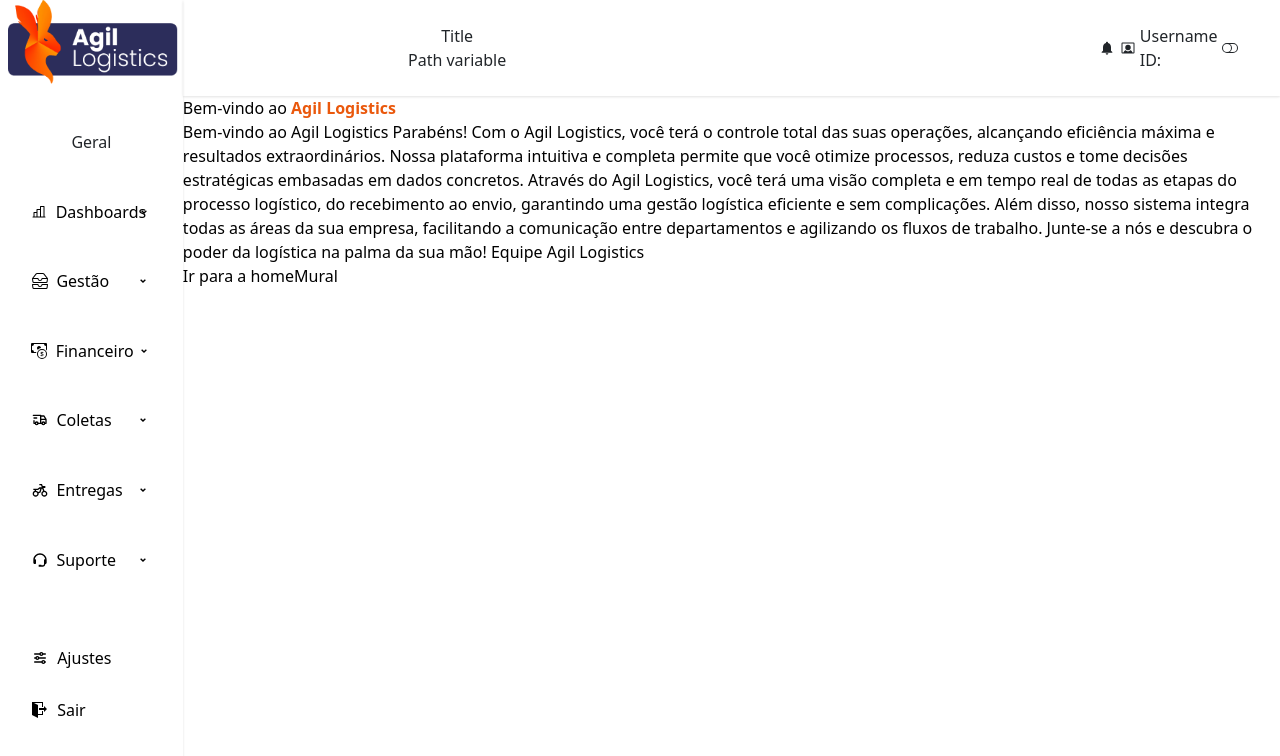
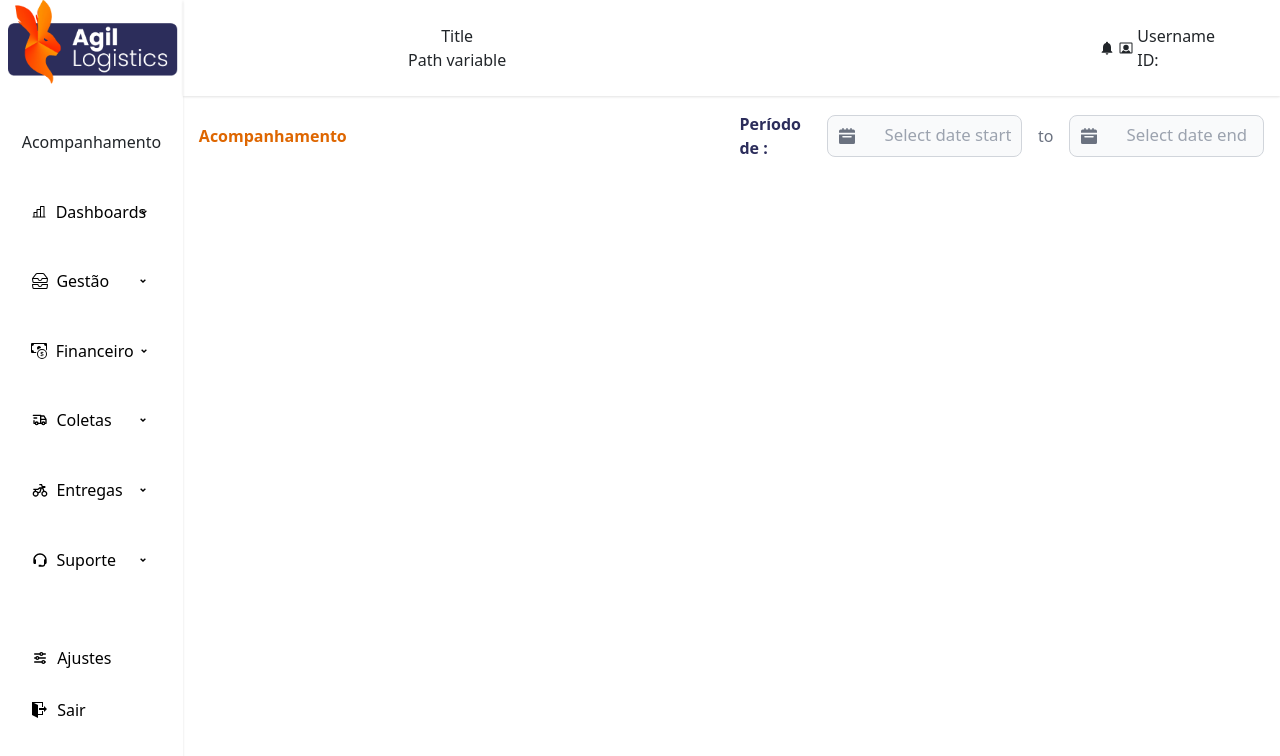
Before and after one commit to Agilliz/Institucional, a React (Create React App) app in the folder dashboard/: page / in a window 1280 px wide. Shown: the top 756 px of the page. Built offline with nearby package versions, Linux system fonts and the light colour scheme; no server answers.

Commit message:
componente titulo + calendario from dashs

```diff
--- a/dashboard/src/App.js
+++ b/dashboard/src/App.js
@@ -5,6 +5,7 @@
 
 function App() {
   return (
+    <>
     <div className='flex h-screen'>
       <Navbar />
       <div className='w-full'>
@@ -12,6 +13,7 @@
         <Rotas />
       </div>
     </div>
+    </>
   );
 }
 
--- a/dashboard/src/components/Header.jsx
+++ b/dashboard/src/components/Header.jsx
@@ -3,6 +3,7 @@
 import { MdNotifications } from "react-icons/md";
 import { PiUserRectangleFill } from "react-icons/pi";
 import { BsToggleOff } from "react-icons/bs";
+
 
 const Header = () => {
   return (
@@ -21,7 +22,11 @@
             <h2>Username</h2>
             <h4>ID:</h4>
             </span>
-        <BsToggleOff />
+            <button id="theme-toggle" type="button" class="text-gray-500 dark:text-gray-400 hover:bg-gray-100 dark:hover:bg-gray-700 focus:outline-none focus:ring-4 focus:ring-gray-200 dark:focus:ring-gray-700 rounded-lg text-sm p-2.5">
+    <svg id="theme-toggle-dark-icon" class="hidden w-5 h-5" fill="currentColor" viewBox="0 0 20 20" xmlns="http://www.w3.org/2000/svg"><path d="M17.293 13.293A8 8 0 016.707 2.707a8.001 8.001 0 1010.586 10.586z"></path></svg>
+    <svg id="theme-toggle-light-icon" class="hidden w-5 h-5" fill="currentColor" viewBox="0 0 20 20" xmlns="http://www.w3.org/2000/svg"><path d="M10 2a1 1 0 011 1v1a1 1 0 11-2 0V3a1 1 0 011-1zm4 8a4 4 0 11-8 0 4 4 0 018 0zm-.464 4.95l.707.707a1 1 0 001.414-1.414l-.707-.707a1 1 0 00-1.414 1.414zm2.12-10.607a1 1 0 010 1.414l-.706.707a1 1 0 11-1.414-1.414l.707-.707a1 1 0 011.414 0zM17 11a1 1 0 100-2h-1a1 1 0 100 2h1zm-7 4a1 1 0 011 1v1a1 1 0 11-2 0v-1a1 1 0 011-1zM5.05 6.464A1 1 0 106.465 5.05l-.708-.707a1 1 0 00-1.414 1.414l.707.707zm1.414 8.486l-.707.707a1 1 0 01-1.414-1.414l.707-.707a1 1 0 011.414 1.414zM4 11a1 1 0 100-2H3a1 1 0 000 2h1z" fill-rule="evenodd" clip-rule="evenodd"></path></svg>
+</button>
+
         </div>
         </div>
     </header>
--- a/dashboard/src/components/Navbar.jsx
+++ b/dashboard/src/components/Navbar.jsx
@@ -4,18 +4,20 @@
 import Logo from "./Logo";
 import { menuItemsData, menuItemsSettingsExit } from "./MenuItemsData";
 import MenuItems from "./MenuItems";
+import { useNavigate } from "react-router-dom";
 
 
 
 const Navbar = () => {
 
+  const navigate = useNavigate();
 
   return (
 
     <header className="desktop-nav w-1/6 h-full">
       <Logo />
       <ul className="menus flex flex-col justify-evenly h-4/6">
-        <li><h2>Geral</h2></li>
+        <li onClick={() => navigate("/")}><h2>Acompanhamento</h2></li>
         {menuItemsData.map((menu, index) => {
           return <MenuItems  items={menu} key={index} />;
         })}
--- /dev/null
+++ b/dashboard/src/components/PeriodoCalendario.jsx
@@ -0,0 +1,33 @@
+import React from 'react'
+
+function PeriodoCalendario() {
+  return (
+    <>
+
+<div date-rangepicker class="flex items-center justify-end pr-4">
+    <strong className='text-agilzblue pr-4'>Período de :</strong>
+  <div class="relative">
+    <div class="absolute inset-y-0 start-0 flex items-center ps-3 pointer-events-none">
+         <svg class="w-4 h-4 text-gray-500 dark:text-gray-400" aria-hidden="true" xmlns="http://www.w3.org/2000/svg" fill="currentColor" viewBox="0 0 20 20">
+          <path d="M20 4a2 2 0 0 0-2-2h-2V1a1 1 0 0 0-2 0v1h-3V1a1 1 0 0 0-2 0v1H6V1a1 1 0 0 0-2 0v1H2a2 2 0 0 0-2 2v2h20V4ZM0 18a2 2 0 0 0 2 2h16a2 2 0 0 0 2-2V8H0v10Zm5-8h10a1 1 0 0 1 0 2H5a1 1 0 0 1 0-2Z"/>
+        </svg>
+    </div>
+    <input name="start" type="text" class="bg-gray-50 border border-gray-300 text-gray-900 text-sm rounded-lg focus:ring-blue-500 focus:border-blue-500 block w-full ps-10 p-2.5  dark:bg-gray-700 dark:border-gray-600 dark:placeholder-gray-400 dark:text-white dark:focus:ring-blue-500 dark:focus:border-blue-500" placeholder="Select date start"></input>
+  </div>
+  <span class="mx-4 text-gray-500">to</span>
+  <div class="relative">
+    <div class="absolute inset-y-0 start-0 flex items-center ps-3 pointer-events-none">
+         <svg class="w-4 h-4 text-gray-500 dark:text-gray-400" aria-hidden="true" xmlns="http://www.w3.org/2000/svg" fill="currentColor" viewBox="0 0 20 20">
+          <path d="M20 4a2 2 0 0 0-2-2h-2V1a1 1 0 0 0-2 0v1h-3V1a1 1 0 0 0-2 0v1H6V1a1 1 0 0 0-2 0v1H2a2 2 0 0 0-2 2v2h20V4ZM0 18a2 2 0 0 0 2 2h16a2 2 0 0 0 2-2V8H0v10Zm5-8h10a1 1 0 0 1 0 2H5a1 1 0 0 1 0-2Z"/>
+        </svg>
+    </div>
+    <input name="end" type="text" class="bg-gray-50 border border-gray-300 text-gray-900 text-sm rounded-lg focus:ring-blue-500 focus:border-blue-500 block w-full ps-10 p-2.5  dark:bg-gray-700 dark:border-gray-600 dark:placeholder-gray-400 dark:text-white dark:focus:ring-blue-500 dark:focus:border-blue-500" placeholder="Select date end"></input>
+</div>
+</div>
+        {/* <Titulo titulo="Acompanhamento" componente={<Pesquisa placeholder="Colaborador"/>}/> */}
+
+    </>
+  )
+}
+
+export default PeriodoCalendario
--- /dev/null
+++ b/dashboard/src/components/Pesquisa.jsx
@@ -0,0 +1,21 @@
+import React from 'react'
+
+function Pesquisa(props) {
+  return (
+
+<form class="max-w-md mx-auto">
+    <div class="relative">
+        <div class="absolute inset-y-0 start-0 flex items-center ps-3 pointer-events-none">
+            <svg class="w-4 h-4 text-gray-500 dark:text-gray-400" aria-hidden="true" xmlns="http://www.w3.org/2000/svg" fill="none" viewBox="0 0 20 20">
+                <path stroke="currentColor" stroke-linecap="round" stroke-linejoin="round" stroke-width="2" d="m19 19-4-4m0-7A7 7 0 1 1 1 8a7 7 0 0 1 14 0Z"/>
+            </svg>
+        </div>
+        <input type="search" id="default-search" class="block w-full p-4 ps-10 text-sm text-gray-900 border border-gray-300 rounded-lg bg-gray-50 focus:ring-blue-500 focus:border-blue-500 dark:bg-gray-700 dark:border-gray-600 dark:placeholder-gray-400 dark:text-white dark:focus:ring-blue-500 dark:focus:border-blue-500" placeholder={props.placeholder} />
+        <button type="submit" class="text-white absolute end-2.5 bottom-2.5 bg-blue-700 hover:bg-blue-800 focus:ring-4 focus:outline-none focus:ring-blue-300 font-medium rounded-lg text-sm px-4 py-2 dark:bg-blue-600 dark:hover:bg-blue-700 dark:focus:ring-blue-800">Pesquisar</button>
+    </div>
+</form>
+
+  )
+}
+
+export default Pesquisa
--- /dev/null
+++ b/dashboard/src/components/Titulo.jsx
@@ -0,0 +1,16 @@
+import React from 'react'
+
+function Titulo(props) {
+  return (
+    <div className='flex'>
+        <strong className='text-agilzorange w-1/2 flex items-center'>
+            {props.titulo}
+        </strong>
+        <div className='w-1/2'>
+        {props.componente}
+        </div>
+    </div>
+  )
+}
+
+export default Titulo
--- a/dashboard/src/pages/Home.jsx
+++ b/dashboard/src/pages/Home.jsx
@@ -1,28 +1,15 @@
 import React from 'react'
 import { useNavigate } from "react-router-dom";
-
+import Titulo from '../components/Titulo';
+import Pesquisa from '../components/Pesquisa';
+import PeriodoCalendario from '../components/PeriodoCalendario';
 function Home() {
 
     const navigate = useNavigate();
 
     return (
-    <div className=''>
-    <h2>
-        Bem-vindo ao <span className='text-orange-600 font-semibold'>Agil Logistics</span>
-    </h2>
-
-    <h2>
-        Bem-vindo ao Agil Logistics
-
-        Parabéns! Com o Agil Logistics, você terá o controle total das suas operações, alcançando eficiência máxima e resultados extraordinários. Nossa plataforma intuitiva e completa permite que você otimize processos, reduza custos e tome decisões estratégicas embasadas em dados concretos.
-        Através do Agil Logistics, você terá uma visão completa e em tempo real de todas as etapas do processo logístico, do recebimento ao envio, garantindo uma gestão logística eficiente e sem complicações. Além disso, nosso sistema integra todas as áreas da sua empresa, facilitando a comunicação entre departamentos e agilizando os fluxos de trabalho.
-
-        Junte-se a nós e descubra o poder da logística na palma da sua mão!
-
-        Equipe Agil Logistics
-    </h2>
-    <button onClick={() => navigate("/login")}>Ir para a home</button>
-    <button onClick={() => navigate("/mural-colaboradores")}>Mural</button>
+    <div className='pl-4 pt-4 w-full'>
+        <Titulo titulo="Acompanhamento" componente={<PeriodoCalendario />} />
     </div>
   )
 }
--- a/dashboard/tailwind.config.js
+++ b/dashboard/tailwind.config.js
@@ -1,5 +1,6 @@
 /** @type {import('tailwindcss').Config} */
 module.exports = {
+  darkMode: 'class',
   content: [
     "./src/**/*.{js,jsx,ts,tsx}",
   ],
```
